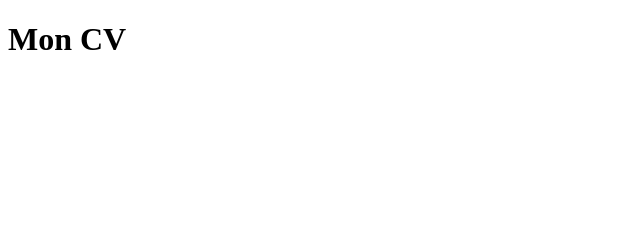
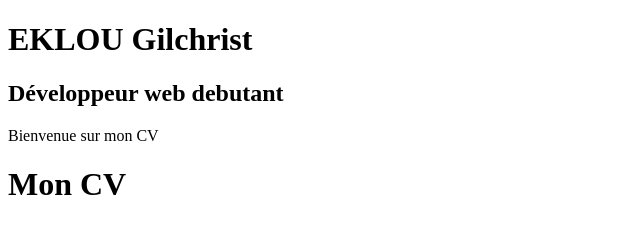
Before and after one commit to Gilchrist006/mon-cv, a plain HTML site: page index.html in a window 1280 px wide. Shown: the whole page, without its empty margins (0-640 px from the left). Drawn offline with Linux system fonts and the light colour scheme.

Commit message:
mise en place de la section titre

```diff
--- a/index.html
+++ b/index.html
@@ -8,6 +8,11 @@
     <link rel="stylesheet" href="style.css">
 </head>
 <body>
+    <header>
+        <h1>EKLOU Gilchrist</h1>
+        <h2>Développeur web debutant</h2>
+        <p>Bienvenue sur mon CV</p>
+    </header>
 
     <h1>Mon CV</h1>
 
```
